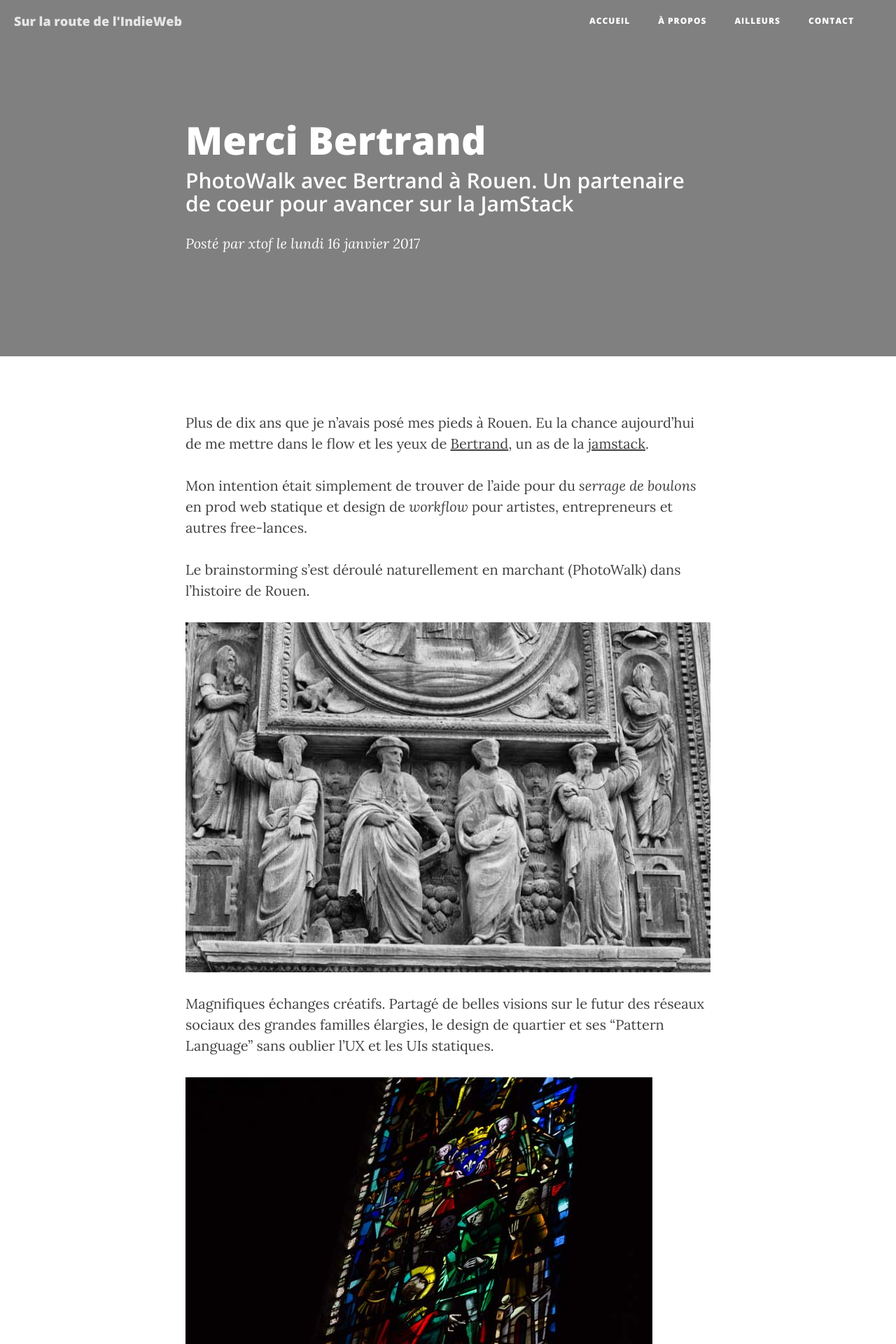
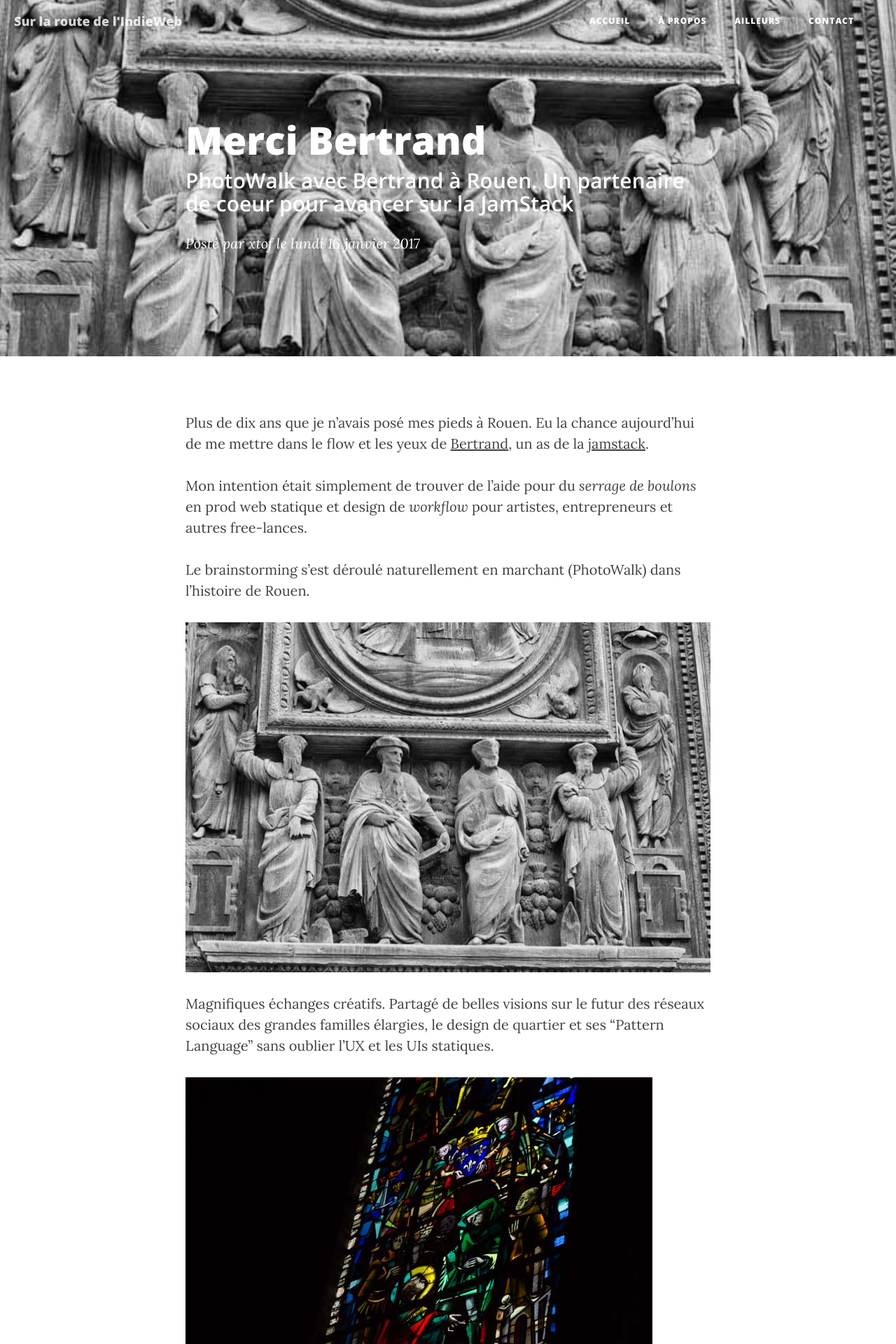
Before and after one commit to ChristopheDucamp/xtof-clean-blog, a Jekyll site: the page built from _posts/2017-01-16-photowalk-bertrand-rouen.markdown, in a window 1280 px wide. Shown: the top 1920 px of the page at 70% size. Built offline with Jekyll 4.4.1, drawn with Linux system fonts in a browser that asks for light colours; nearby versions of some CDN libraries; comment, search, counter and statistics services are not loaded.

Commit message:
Update 2017-01-16-photowalk-bertrand-rouen.markdown

```diff
--- a/_posts/2017-01-16-photowalk-bertrand-rouen.markdown
+++ b/_posts/2017-01-16-photowalk-bertrand-rouen.markdown
@@ -10,7 +10,7 @@ tags:
 - indieweb
 layout: post
 author: xtof
-header-img: _uploads/2017-016-PhotoWalk-Bertrand-Rouen.jpg
+header-img: uploads/2017-016-PhotoWalk-Bertrand-Rouen.jpg
 subtitle: PhotoWalk avec Bertrand à Rouen. Un partenaire de coeur pour avancer sur
   la JamStack
 ---
```
